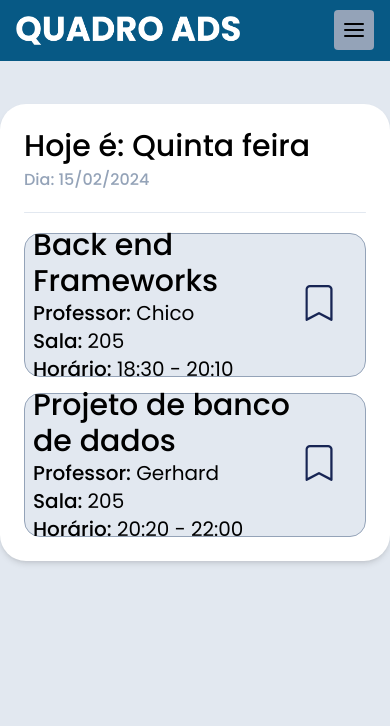
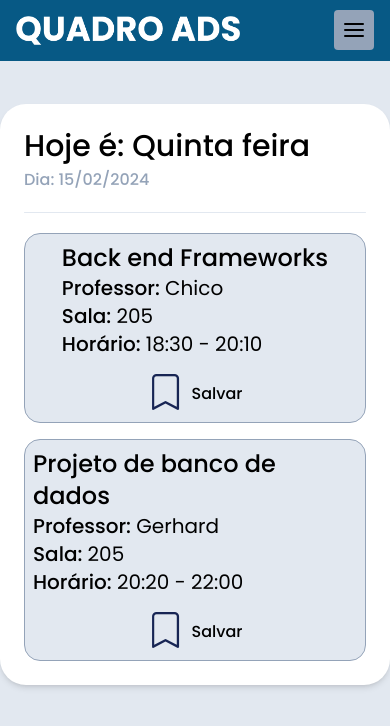
Before and after one commit to FalaAiMatheus/quadro-ads, a React (Vite) app: page / in a window 390 px wide. Shown: the top 726 px of the page. Built offline with nearby package versions, Linux system fonts and the light colour scheme.

Commit message:
fix: ajustando o responsivo

```diff
--- a/src/components/Card/LessonCard.jsx
+++ b/src/components/Card/LessonCard.jsx
@@ -5,12 +5,14 @@ function LessonCard({ cadeira, professor, sala, horario }) {
 
   function handleSave() {
     setSave(!save);
+    // if (!save) window.localStorage.setItem("item", 1);
+    // else window.localStorage.removeItem("item");
   }
 
   return (
-    <div className="card flex justify-between items-center w-full max-w-[631px] bg-slate-200 h-36 border border-slate-400 rounded-2xl p-2">
-      <div className="block">
-        <span className="font-medium text-3xl">{cadeira}</span>
+    <div className="card flex justify-between items-center w-full max-w-[631px] bg-slate-200 transition border border-slate-400 rounded-2xl p-2 max-sm::flex max-sm:flex-col max-sm:gap-4">
+      <div>
+        <span className="font-medium text-2xl">{cadeira}</span>
         <ul className="text-xl">
           <li className="font-medium">
             Professor: <span className="font-normal">{professor}</span>
@@ -23,12 +25,16 @@ function LessonCard({ cadeira, professor, sala, horario }) {
           </li>
         </ul>
       </div>
-      <button onClick={handleSave}>
+      <button
+        className="flex items-center justify-center font-medium gap-2"
+        onClick={handleSave}
+      >
         <i
           className={`${
             save ? "bi bi-bookmark-fill" : "bi bi-bookmark"
-          } text-4xl mr-5 text-blue-950`}
+          } text-4xl w-full text-blue-950`}
         ></i>
+        <span>Salvar</span>
       </button>
     </div>
   );
```
